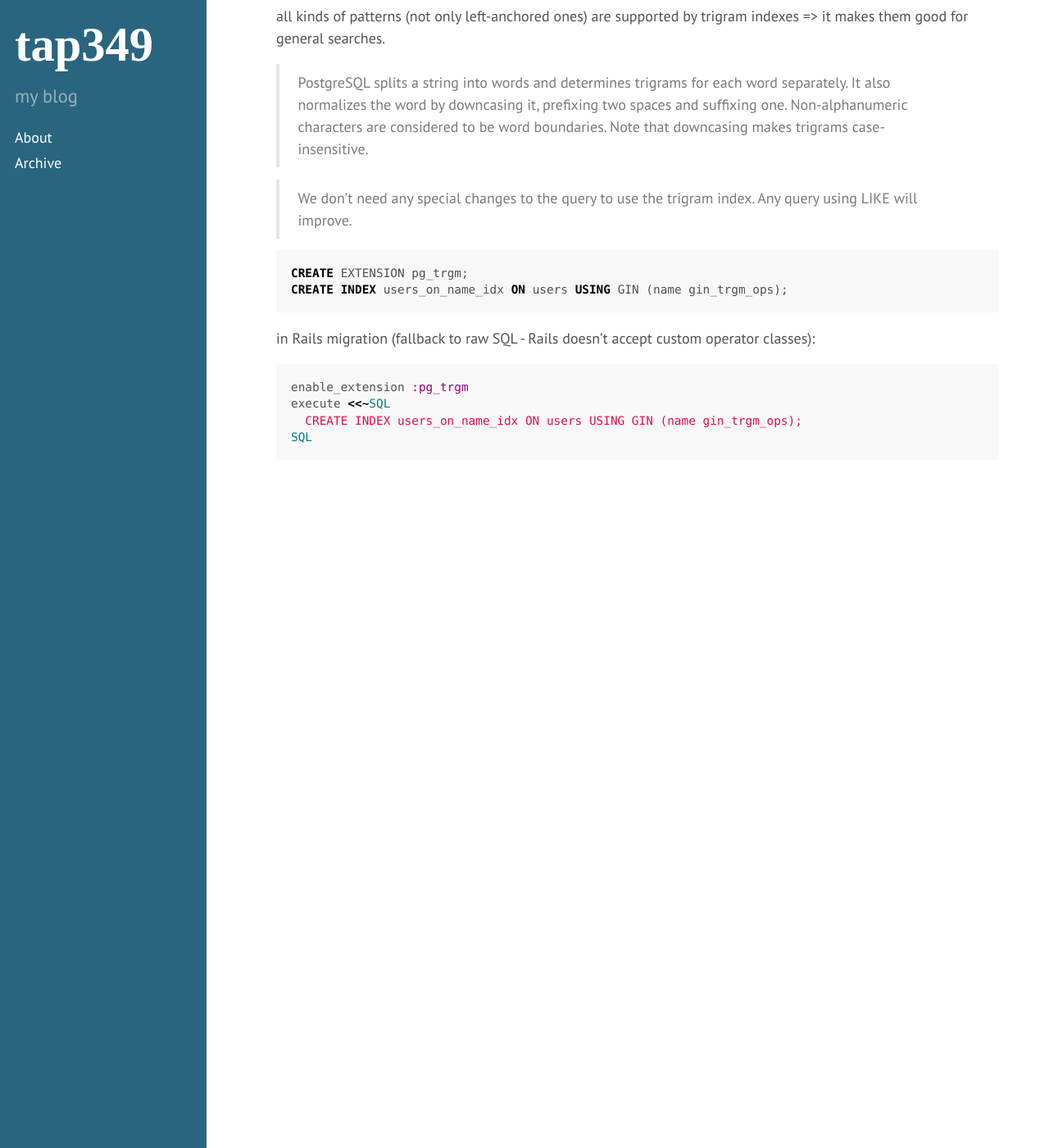
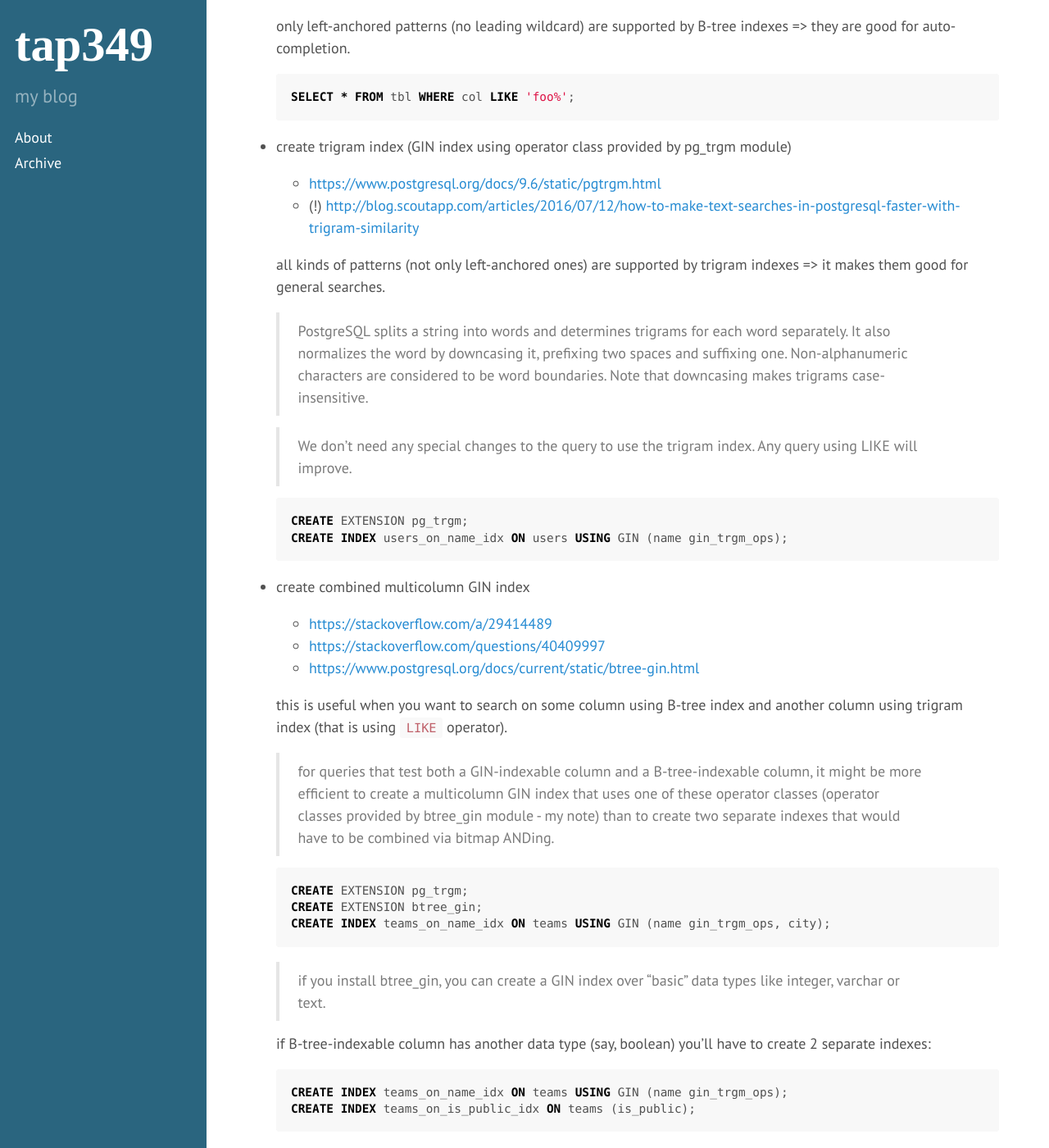
Before and after one commit to tap349/tap349.github.io, a Jekyll site: the page built from _posts/2017-07-20-postgresql-tips.md, in a window 1280 px wide and 1400 px high, scrolled down 1603 px. Shown: the whole window at 82% size. Built offline with Jekyll 4.4.1, drawn with Linux system fonts in a browser that asks for light colours; some of the changed text lies outside the part shown.

Commit message:
update 2017-07-21_13:11:49

````diff
--- a/_posts/2017-07-20-postgresql-tips.md
+++ b/_posts/2017-07-20-postgresql-tips.md
@@ -54,6 +54,26 @@
 
 <https://robots.thoughtbot.com/why-postgres-wont-always-use-an-index>
 
+### Rails notes
+
+- custom index operator classes
+
+  Rails doesn't allow to specify custom operator classes when creating index
+  in migrations - fallback to raw SQL in migrations in such cases:
+
+  ```ruby
+  execute <<~SQL
+    CREATE INDEX users_on_name_idx ON users USING GIN (name gin_trgm_ops);
+  SQL
+  ```
+
+- using extensions
+
+  there is no need to enable extension in migration itself using
+  `enable_extension :pg_trgm` statement if it has already been created
+  manually in psql - `enable_extension "btree_gin"` line will be added
+  to _schema.rb_ anyway after running migration.
+
 ### LIKE operator
 
 <https://stackoverflow.com/questions/1566717>
@@ -67,13 +87,7 @@
   SELECT * FROM tbl WHERE col LIKE 'foo%';
   ```
 
-  in Rails migration:
-
-  ```ruby
-  add_index(:users, :name, using: :btree)
-  ```
-
-- create trigram index
+- create trigram index (GIN index using operator class provided by pg_trgm module)
 
   - <https://www.postgresql.org/docs/9.6/static/pgtrgm.html>
   - (!) <http://blog.scoutapp.com/articles/2016/07/12/how-to-make-text-searches-in-postgresql-faster-with-trigram-similarity>
@@ -94,11 +108,35 @@
   CREATE INDEX users_on_name_idx ON users USING GIN (name gin_trgm_ops);
   ```
 
-  in Rails migration (fallback to raw SQL - Rails doesn't accept custom operator classes):
+- create combined multicolumn GIN index
 
-  ```ruby
-  enable_extension :pg_trgm
-  execute <<~SQL
-    CREATE INDEX users_on_name_idx ON users USING GIN (name gin_trgm_ops);
-  SQL
+  - <https://stackoverflow.com/a/29414489>
+  - <https://stackoverflow.com/questions/40409997>
+  - <https://www.postgresql.org/docs/current/static/btree-gin.html>
+
+  this is useful when you want to search on some column using B-tree index
+  and another column using trigram index (that is using `LIKE` operator).
+
+  > for queries that test both a GIN-indexable column and a B-tree-indexable
+  > column, it might be more efficient to create a multicolumn GIN index that
+  > uses one of these operator classes (operator classes provided by btree_gin
+  > module - my note) than to create two separate indexes that would have to be
+  > combined via bitmap ANDing.
+
+
+  ```sql
+  CREATE EXTENSION pg_trgm;
+  CREATE EXTENSION btree_gin;
+  CREATE INDEX teams_on_name_idx ON teams USING GIN (name gin_trgm_ops, city);
   ```
+
+  > if you install btree_gin, you can create a GIN index over “basic” data types
+  > like integer, varchar or text.
+
+  if B-tree-indexable column has another data type (say, boolean) you'll have
+  to create 2 separate indexes:
+
+  ```sql
+  CREATE INDEX teams_on_name_idx ON teams USING GIN (name gin_trgm_ops);
+  CREATE INDEX teams_on_is_public_idx ON teams (is_public);
+  ```
````
